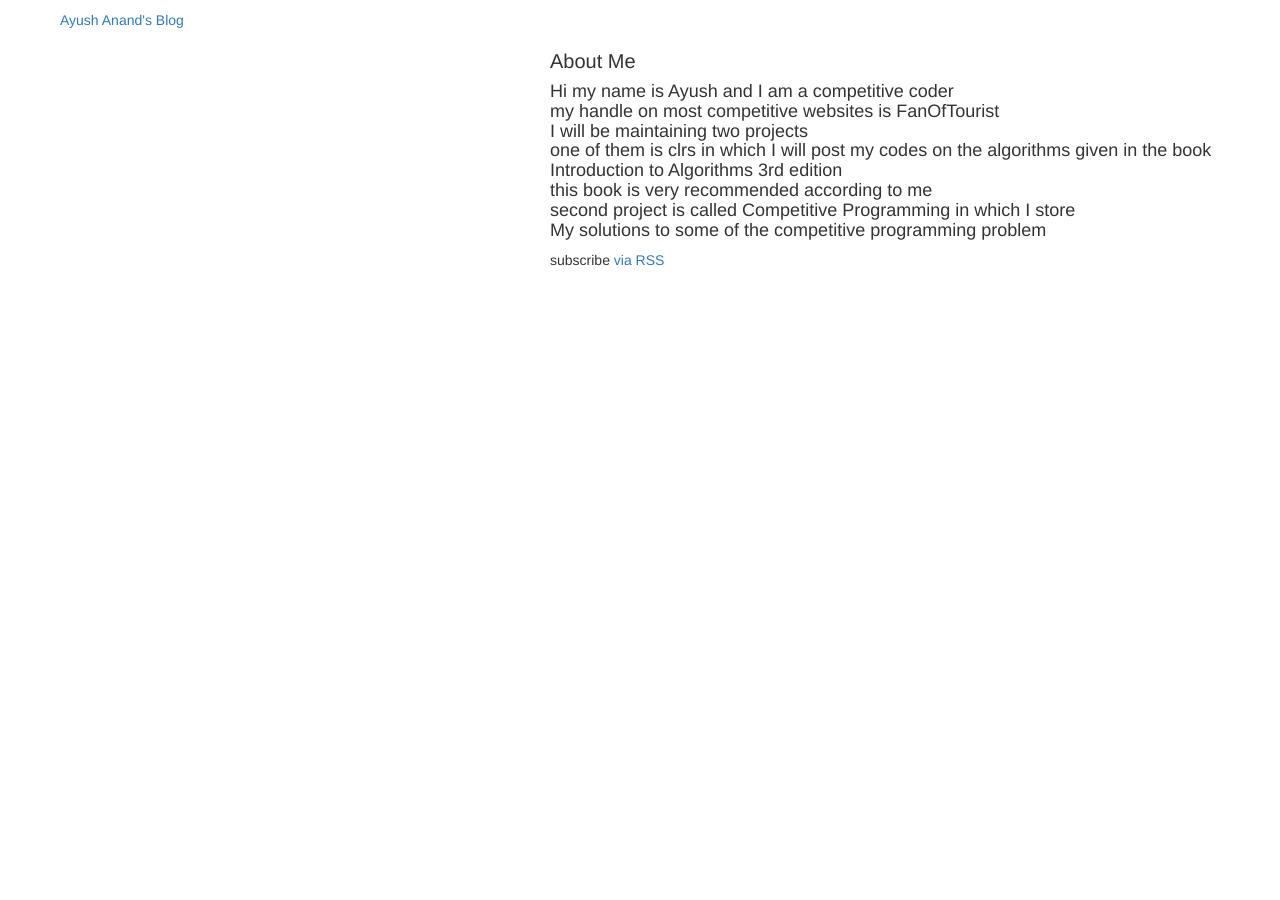
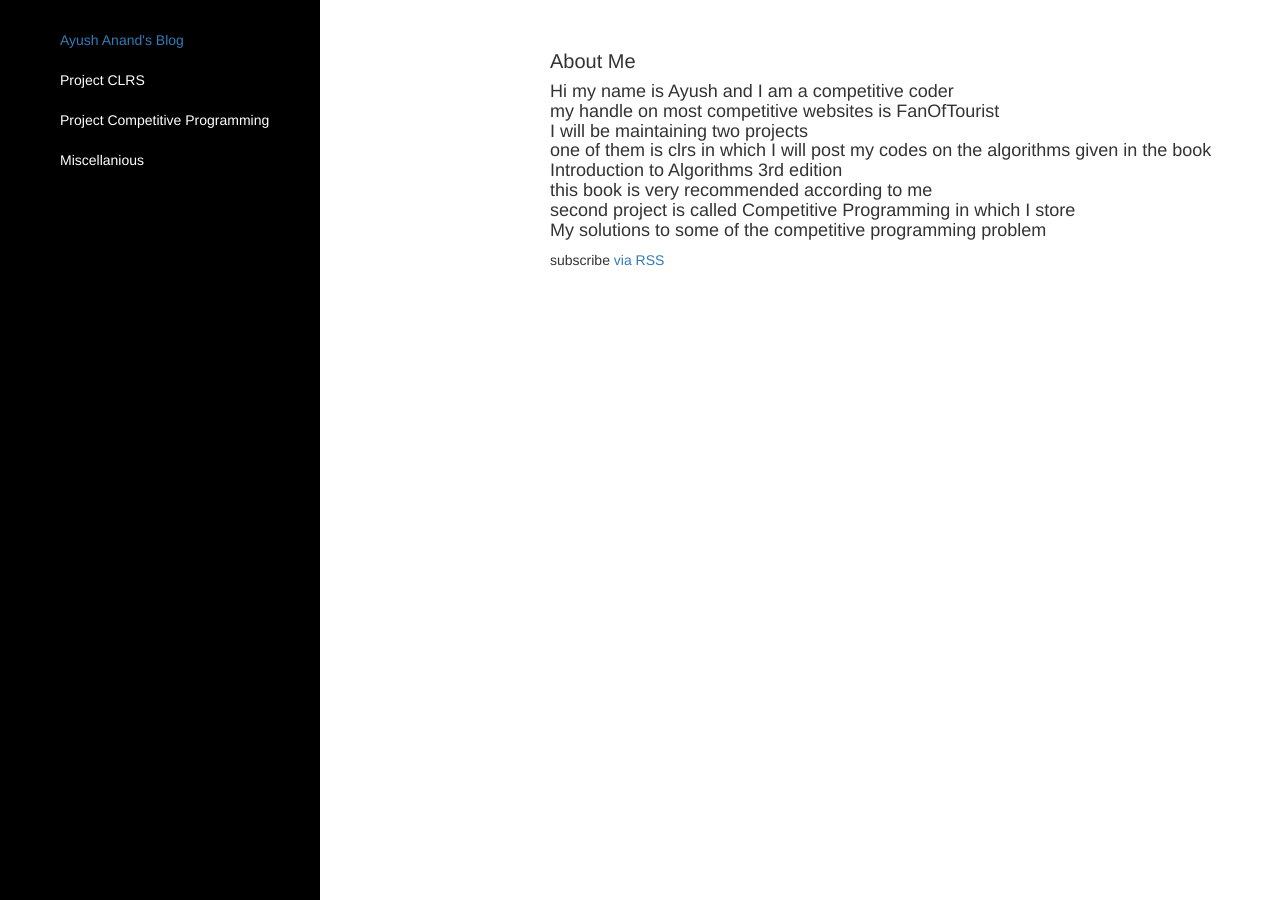
Before and after one commit to iamayushanand/iamayushanand.github.io, a Jekyll site: the page built from index.html, in a window 1280 px wide. Built offline with Jekyll 4.4.1, drawn with Linux system fonts in a browser that asks for light colours; nearby versions of some CDN libraries.

Commit message:
Initial commit

```diff
--- a/_includes/sidebar.html
+++ b/_includes/sidebar.html
@@ -7,7 +7,7 @@
 <!-- test compiled and minified CSS -->
 <link rel="stylesheet" href="http://maxcdn.bootstrapcdn.com/bootstrap/3.3.6/css/bootstrap.min.css">
 
-<link rel="stylesheet" href="iamayushanand.github.io/assets/css/sidebar.css">
+<link rel="stylesheet" href="http://iamayushanand.github.io/assets/css/sidebar.css">
 <!-- Latest compiled JavaScript -->
 <script src="http://maxcdn.bootstrapcdn.com/bootstrap/3.3.6/js/bootstrap.min.js"></script>
 </head>
```
